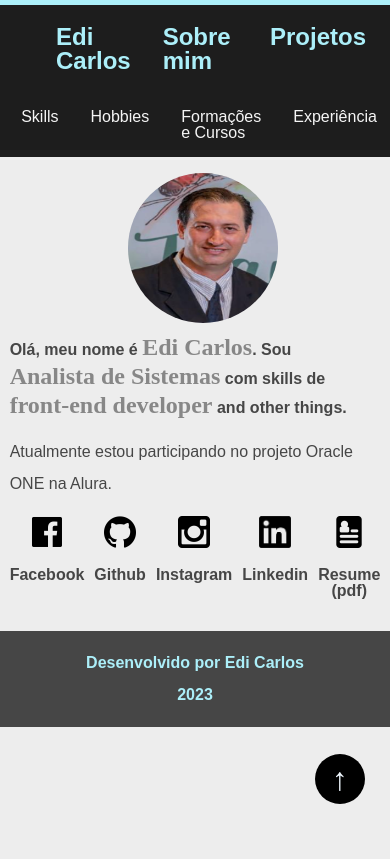
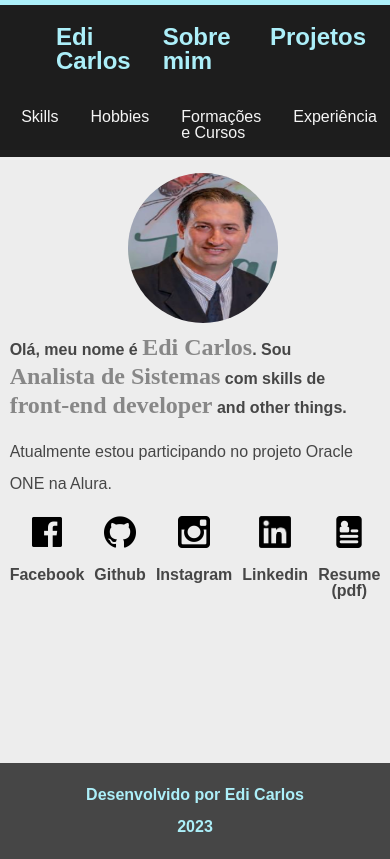
Before and after one commit to ediCarlosSilva/edicarlossilva.github.io, a React (Create React App) app: page / in a window 390 px wide. Built offline with nearby package versions, Linux system fonts and the light colour scheme; the HTML template or start-up script is replaced by a standard one.

Commit message:
ajuste do menu

```diff
--- a/src/components/Menu/index.jsx
+++ b/src/components/Menu/index.jsx
@@ -28,7 +28,7 @@ export default function Menu() {
                     </ul>
                 </nav>
             </section>
-            <button href="#" className="btn"></button>
+            {/* <button href="#" className="btn"></button> */}
         </>
     )
 }
--- a/src/components/Title/Title.css
+++ b/src/components/Title/Title.css
@@ -136,7 +136,7 @@ section.title {
     /*Titulo*/
     section.title {
         margin-top: 1rem;
-        height: 100%;
+        height: calc(100vh - 254px);
     }
 
     .title__div {
--- a/src/json/projetos.json
+++ b/src/json/projetos.json
@@ -11,7 +11,7 @@
     },
     {
         "id": "2",
-        "deploy": "Somente Local",
+        "deploy": "https://edicarlossilva.github.io/js-crud/",
         "descricao": "Utilização de javascript (vanilla) para aplicar os conceitos de CRUD (CREATE, READ, UPDATE, DELETE)",
         "imagem": "caminho imagem",
         "repositorio": "https://github.com/ediCarlosSilva/js-crud",
```
